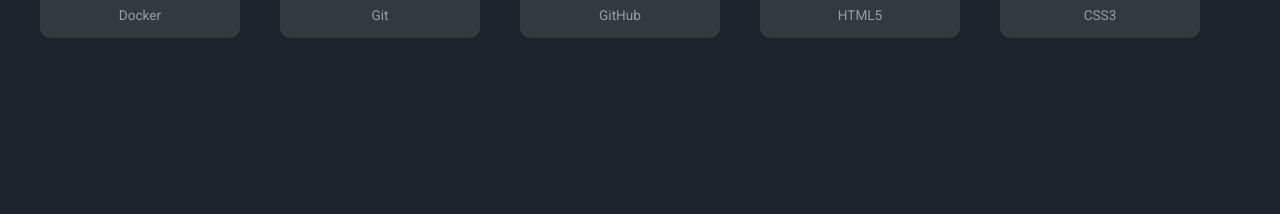
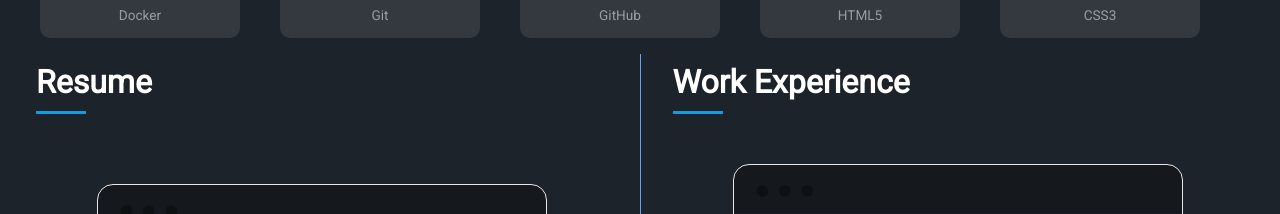
Before and after one commit to SkySingh04/Meet-Akash, a Next.js app: page / in a window 1280 px wide. Shown: the part 2344-2558 px from the top of the page. Before the commit the page ends 2382 px from the top, so only its background shows below. Built offline with nearby package versions, Linux system fonts and the light colour scheme.

Commit message:
One headache it is to make it work on mobile wtf

```diff
--- a/src/app/components/About.tsx
+++ b/src/app/components/About.tsx
@@ -1,6 +1,6 @@
 import React from 'react'
 // import { Carousel } from './Carousel'
-import Cards from './Cards'
+import ProfileCards from './ProfileCards'
 const About = () => {
   return (
     <section id="About" className="about text-base justify-center items-center flex page-section">
@@ -15,7 +15,7 @@
         <div className="grid grid-cols-1 lg:grid-cols-2 justify-center">
           <div className="lg:col-span-1 w-full ml-20"  data-aos="fade-right">
             {/* <Carousel /> */}
-            <Cards />
+            <ProfileCards />
           </div>
           <div className="lg:col-span-1 pt-4 lg:pt-0 content" data-aos="fade-left">
             <h3>Aspiring Software Engineer | Full Stack Web Developer | Student</h3>
--- /dev/null
+++ b/src/app/components/Achievements.tsx
@@ -0,0 +1,9 @@
+import React from 'react'
+
+const Achievements = () => {
+  return (
+    <div >Achievements</div>
+  )
+}
+
+export default Achievements
--- /dev/null
+++ b/src/app/components/Experience.tsx
@@ -0,0 +1,33 @@
+import React from 'react';
+import Resume from './Resume';
+import WorkExperience from './WorkExperience';
+
+const Page = () => {
+  return (
+    <div className='page-section text-base px-5 sm:justify-center'>
+
+      <div className="md:flex">
+        {/* Left Column (Resume) */}
+        <div className="md:w-1/2 p-4 my-4">
+        <div className="section-title ">
+        <h2 className="other-header ">Resume</h2>
+      </div>
+          <Resume />
+        </div>
+
+        {/* Divider (Visible on Large Screens) */}
+        <div className="hidden md:block border-l border-blue-400 mx-4 my-4"></div>
+
+        {/* Right Column (WorkExperience) */}
+        <div className="md:w-1/2 p-4 my-4 ">
+          <div className="section-title">
+            <h2 className="other-header">Work Experience</h2>
+          </div>
+          <WorkExperience />
+        </div>
+      </div>
+    </div>
+  );
+};
+
+export default Page;
--- a/src/app/components/Navbar.tsx
+++ b/src/app/components/Navbar.tsx
@@ -86,7 +86,7 @@
             <li><a href="/#Skills">Skills</a></li>
             <li><a href="/#Projects">Projects</a></li>
             <li><a href="/#Experience">Experience</a></li>
-            <li><a href="/#Acheivements">Acheivements</a></li>
+            <li><a href="/#Achievements">Achievements</a></li>
             <li><a href="/#Volunteering">Volunteering</a></li>
             <li><a href="/#Resume">Resume</a></li>
         </ul>
@@ -98,7 +98,7 @@
         <li><a href="/#Skills">Skills</a></li>
         <li><a href="/#Projects">Projects</a></li>
         <li><a href="/#Experience">Experience</a></li>
-        <li><a href="/#Acheivements">Acheivements</a></li>
+        <li><a href="/#Achievements">Achievements</a></li>
         <li><a href="/#Volunteering">Volunteering</a></li>
         <li><a href="/#Resume">Resume</a></li>
 
--- a/src/app/components/Cards.tsx
+++ b/src/app/components/ProfileCards.tsx
@@ -1,5 +1,5 @@
 import React from 'react'
-const Cards = () => {
+const ProfileCards = () => {
   return (
     <div className=''>
     <div className="channel-card-group hidden lg:block">
@@ -38,4 +38,4 @@
   )
 }
 
-export default Cards
+export default ProfileCards
--- /dev/null
+++ b/src/app/components/Resume.tsx
@@ -0,0 +1,19 @@
+import React from 'react';
+
+const Resume = () => {
+  return (
+    <div className="mockup-window border bg-base-300 w-full md:w-[450px] h-auto py-5 my-5 md:mx-auto">
+      <div className="flex justify-center px-4 py-4 bg-base-200">
+        <a href="https://i.ibb.co/5GcX4z4/AKASH-SINGH-RESUME-31-08-23.jpg">
+          <img
+            src="https://i.ibb.co/5GcX4z4/AKASH-SINGH-RESUME-31-08-23.jpg"
+            alt="AKASH-SINGH-RESUME"
+            className=""
+          />
+        </a>
+      </div>
+    </div>
+  );
+};
+
+export default Resume;
--- a/src/app/components/Skills.tsx
+++ b/src/app/components/Skills.tsx
@@ -2,7 +2,7 @@
 import SkillCard from './SkillCard'
 const Skills = () => {
   return (
-    <div id="Skills " className='page-section text-base px-5'>
+    <div id="Skills" className='page-section text-base px-5'>
     <div className="section-title">
           <h2 className="other-header">Skills</h2>
           </div>
--- a/src/app/components/Typewriter.tsx
+++ b/src/app/components/Typewriter.tsx
@@ -27,7 +27,7 @@
       }
     };
 
-    const typingInterval = setInterval(type, 65);
+    const typingInterval = setInterval(type, 70);
 
     return () => {
       clearInterval(typingInterval);
--- /dev/null
+++ b/src/app/components/WorkExperience.tsx
@@ -0,0 +1,17 @@
+import React from 'react';
+
+const WorkExperience = () => {
+  return (
+    <div className="mockup-window border bg-base-300 w-full md:w-[450px] h-auto py-5 md:mx-auto">
+      <div className="flex justify-center px-4 py-4 bg-base-200">
+        <img
+          src="404.png"
+          alt="AKASH-SINGH-RESUME"
+          className=""
+        />
+      </div>
+    </div>
+  );
+};
+
+export default WorkExperience;
--- a/src/app/page.tsx
+++ b/src/app/page.tsx
@@ -2,6 +2,8 @@
 import Hero from "./components/Hero";
 import About from "./components/About";
 import Skills from "./components/Skills";
+import Experience from "./components/Experience";
+import Achievements from "./components/Achievements";
 export default function HomePage() {
   return (
     <div>
@@ -9,6 +11,8 @@
       <Hero />
       <About />
       <Skills />
+      <Experience />
+      <Achievements />
     </div>
   )
 }
--- a/tailwind.config.ts
+++ b/tailwind.config.ts
@@ -12,10 +12,6 @@
         'gradient-radial': 'radial-gradient(var(--tw-gradient-stops))',
         'gradient-conic':'conic-gradient(from 180deg at 50% 50%, var(--tw-gradient-stops))',
           'hero-bg':"url('/hero-1.png')",
-          "akash-1":"url('/akash-1.jpg')",
-          "akash-2":"url('/akash-2.jpg')",
-          "akash-0":"url('/akash-0.jpg')",
-          "akash-3":"url('/akash-3.jpg')",
       },
     },
   },
```
Also changed, not shown: public/404.png (added).
